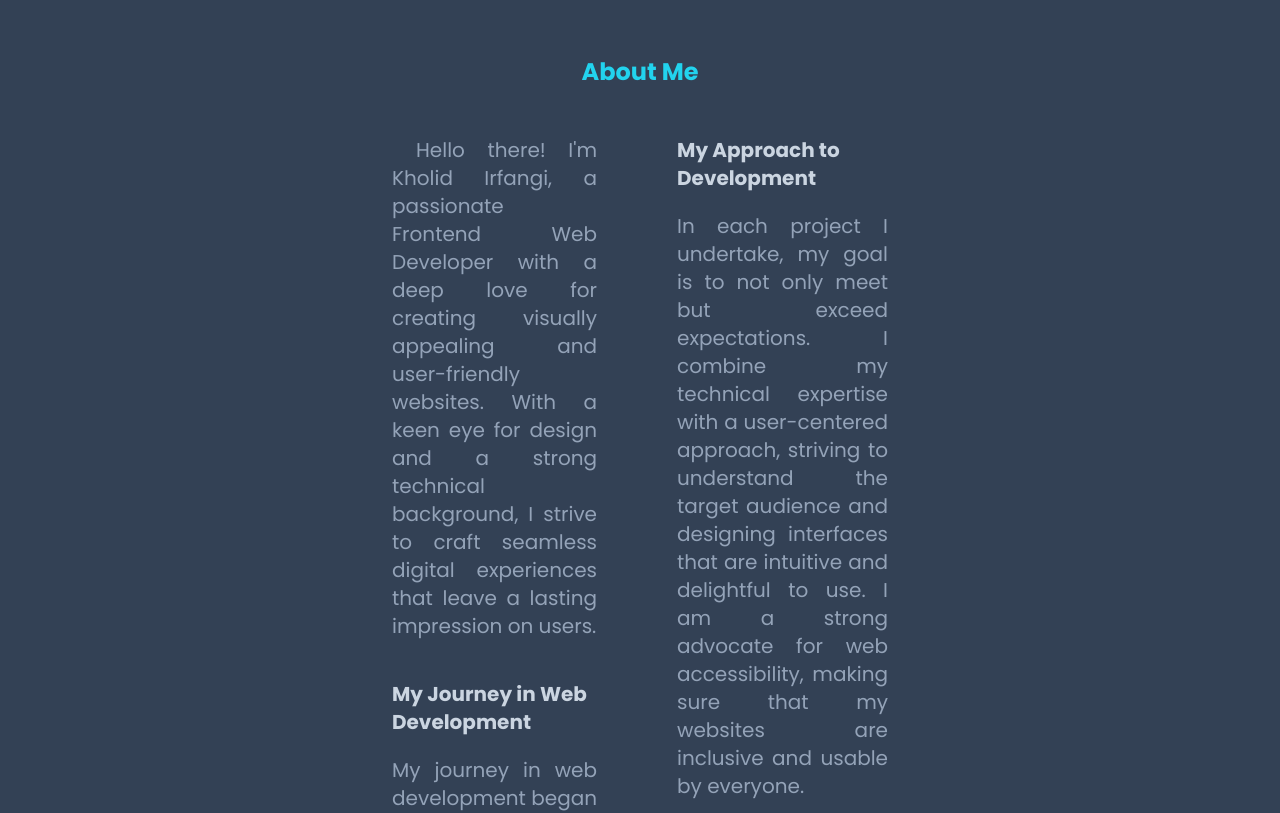
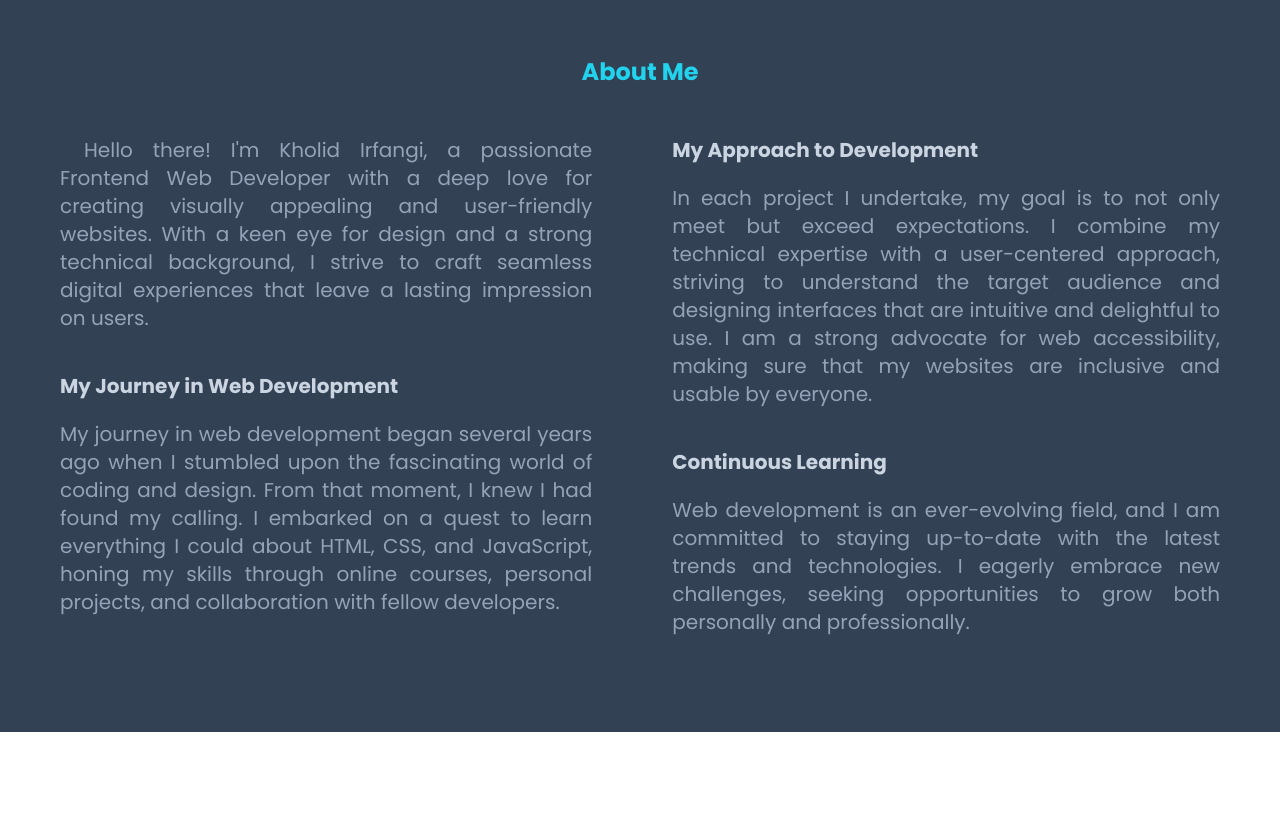
Before and after one commit to kholidirfangi/My-Portfolio, a website: page index.html in a window 1280 px wide. Shown: the part 840-1653 px from the top of the page. Drawn offline with nearby package versions, Linux system fonts and the light colour scheme.

Commit message:
fix max width about me section in lg view

```diff
--- a/index.html
+++ b/index.html
@@ -155,7 +155,7 @@
           <h1 class="mb-12 text-2xl font-bold text-center text-cyan-400">
             About Me
           </h1>
-          <div class="flex flex-col lg:flex-row justify-center mx-auto md:max-w-xl">
+          <div class="flex flex-col lg:flex-row justify-center mx-auto md:max-w-xl lg:max-w-none">
             <div class="mx-10 max-w-xl">
               <p class="text-slate-400 lg:text-xl indent-6 text-justify">
                 Hello there! I'm Kholid Irfangi, a passionate Frontend Web
```
Also changed, not shown: dist/output.css.
